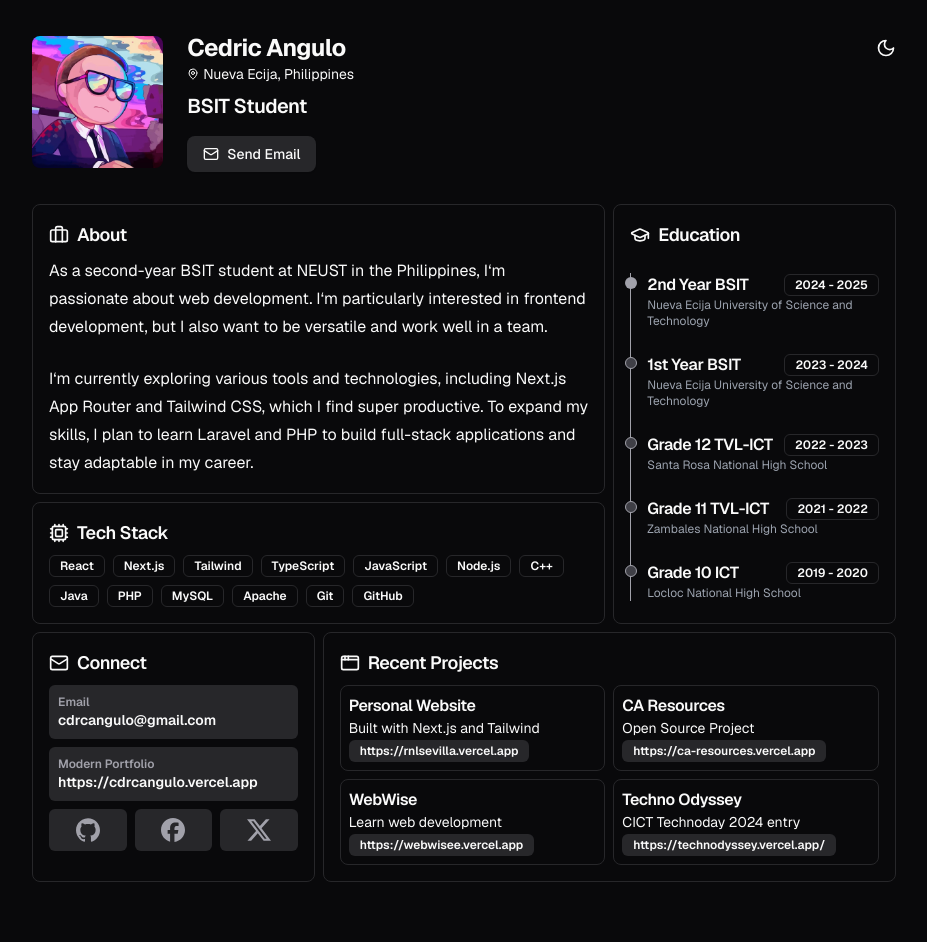
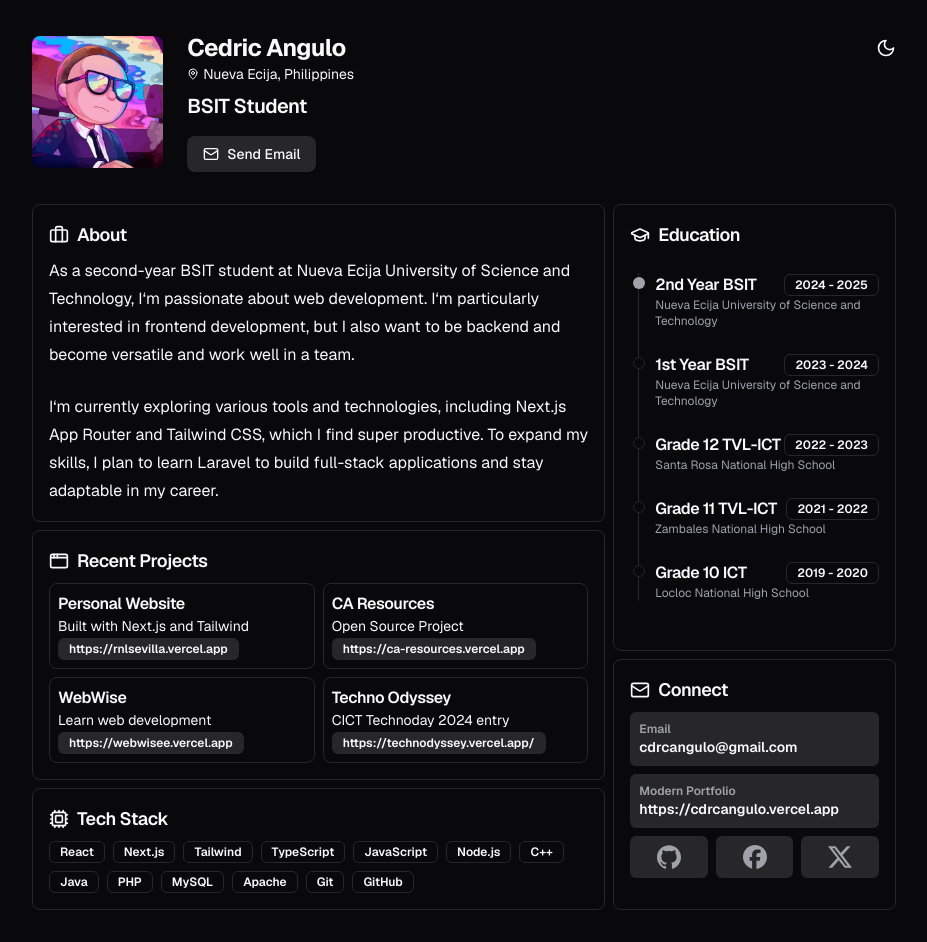
Before and after one commit to bryan308/simplified-portfolio, a Next.js app: page / in a window 1280 px wide. Shown: the whole page, without its empty margins (176-1103 px from the left). Before the commit the page ends 914 px from the top, so only its background shows below. Built offline with nearby package versions, Linux system fonts and the light colour scheme.

Commit message:
refactor Home page layout to update BentoCard components and swap Tech Stack with Recent Projects; adjust EducationTimeline styles for consistency

```diff
--- a/app/page.tsx
+++ b/app/page.tsx
@@ -13,28 +13,44 @@
 			<div className="grid gap-2 grid-cols-1 lg:grid-cols-6 w-full mt-8">
 				<BentoCard
 					colSpan="col-span-6 md:col-span-4"
-					rowSpan="row-span-1 md:row-span-3"
+					rowSpan="row-span-1 md:row-span-2"
 					title="About"
 					icon={<Briefcase className="size-5" />}
 				>
 					<p>
-						As a second-year BSIT student at NEUST in the Philippines, I‘m passionate about web
-						development. I‘m particularly interested in frontend development, but I also want to be
-						versatile and work well in a team.
+						As a second-year BSIT student at Nueva Ecija University of Science and Technology, I‘m
+						passionate about web development. I‘m particularly interested in frontend development,
+						but I also want to be backend and become versatile and work well in a team.
 					</p>
 					<p className="mt-6">
 						I‘m currently exploring various tools and technologies, including Next.js App Router and
 						Tailwind CSS, which I find super productive. To expand my skills, I plan to learn
-						Laravel and PHP to build full-stack applications and stay adaptable in my career.
+						Laravel to build full-stack applications and stay adaptable in my career.
 					</p>
 				</BentoCard>
 				<BentoCard
 					colSpan="col-span-6 md:col-span-2"
-					rowSpan="row-span-1 md:row-span-4"
+					rowSpan="row-span-1 md:row-span-3"
 					title="Education"
 					icon={<GraduationCap className="size-5" />}
 				>
 					<EducationTimeline />
+				</BentoCard>
+				<BentoCard
+					colSpan="col-span-6 md:col-span-4"
+					rowSpan="row-span-1 md:row-span-2"
+					title="Recent Projects"
+					icon={<AppWindow className="size-5" />}
+				>
+					<RecentProjects />
+				</BentoCard>
+				<BentoCard
+					colSpan="col-span-6 md:col-span-2"
+					rowSpan="row-span-2"
+					title="Connect"
+					icon={<Mail className="size-5" />}
+				>
+					<Connect />
 				</BentoCard>
 				<BentoCard
 					colSpan="col-span-6 md:col-span-4"
@@ -44,22 +60,6 @@
 				>
 					<TechStack />
 				</BentoCard>
-				<BentoCard
-					colSpan="col-span-6 md:col-span-2"
-					rowSpan="row-span-1"
-					title="Connect"
-					icon={<Mail className="size-5" />}
-				>
-					<Connect />
-				</BentoCard>
-				<BentoCard
-					colSpan="col-span-6 md:col-span-4"
-					rowSpan="row-span-1"
-					title="Recent Projects"
-					icon={<AppWindow className="size-5" />}
-				>
-					<RecentProjects />
-				</BentoCard>
 			</div>
 		</>
 	)
--- a/components/shared/education/index.tsx
+++ b/components/shared/education/index.tsx
@@ -31,7 +31,7 @@
 
 const EducationTimeline: React.FC = () => {
 	return (
-		<div className="border-l border-zinc-400 pl-4">
+		<div className="border-l border-border pl-4 ml-2">
 			{educationData.map((item, index) => (
 				<div
 					className="relative mt-6 group"
@@ -41,7 +41,7 @@
 						className={`absolute size-3 ${
 							index === 0
 								? "bg-zinc-700 dark:bg-zinc-400 animate-pulse-border"
-								: "bg-zinc-100 dark:bg-zinc-700 border border-zinc-400"
+								: "bg-background border border-border"
 						} rounded-full top-1 -left-[1.4rem] z-10`}
 					/>
 					<div className="flex justify-between items-center">
```
